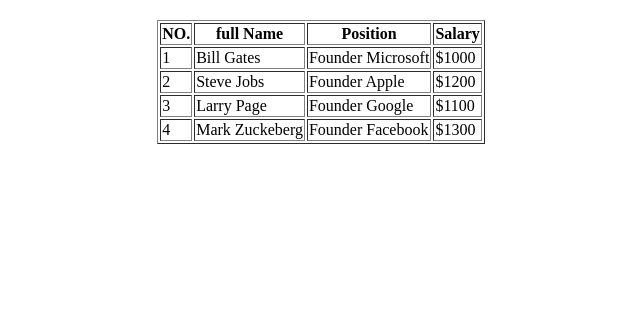
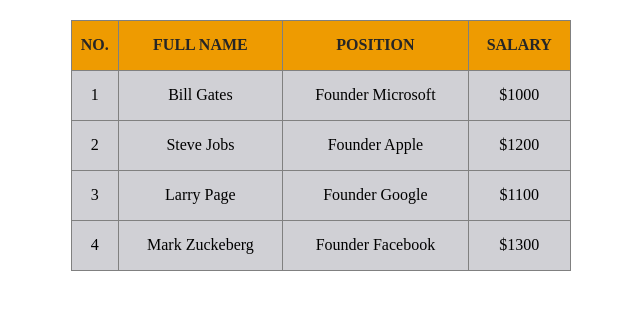
Before and after one commit to seven769/HTML-TP1, a plain HTML site: page index.html in a window 1280 px wide. Shown: the part 60-370 px from the top of the page, without its empty margins (319-959 px from the left). Drawn offline with Linux system fonts and the light colour scheme.

Commit message:
tableau ameliorer

```diff
--- a/index.html
+++ b/index.html
@@ -1,11 +1,33 @@
 <!DOCTYPE html>
 <html lang="en">
+
 <head>
     <meta charset="UTF-8">
     <meta http-equiv="X-UA-Compatible" content="IE=edge">
     <meta name="viewport" content="width=, initial-scale=1.0">
     <title>Document</title>
+    <style>
+        table{
+            border-collapse: collapse;
+            text-align: center;
+            width: 500px;
+          }
+          tr{
+            background-color: rgb(208, 208, 213);
+            height: 50px;
+          }
+          th{
+            text-transform: uppercase;
+            color: rgb(38, 38, 38);
+            background-color: #EE9B01;
+          }
+          td:hover{
+            background-color:rgb(240, 248, 255)
+
+          }
+    </style>
 </head>
+
 <body>
     <h1 style="text-align: center;"><b>TP1 tableau basic HTML</b></h1>
     <table border="1" align="center">
@@ -42,4 +64,5 @@
 
     </table>
 </body>
+
 </html>
```
